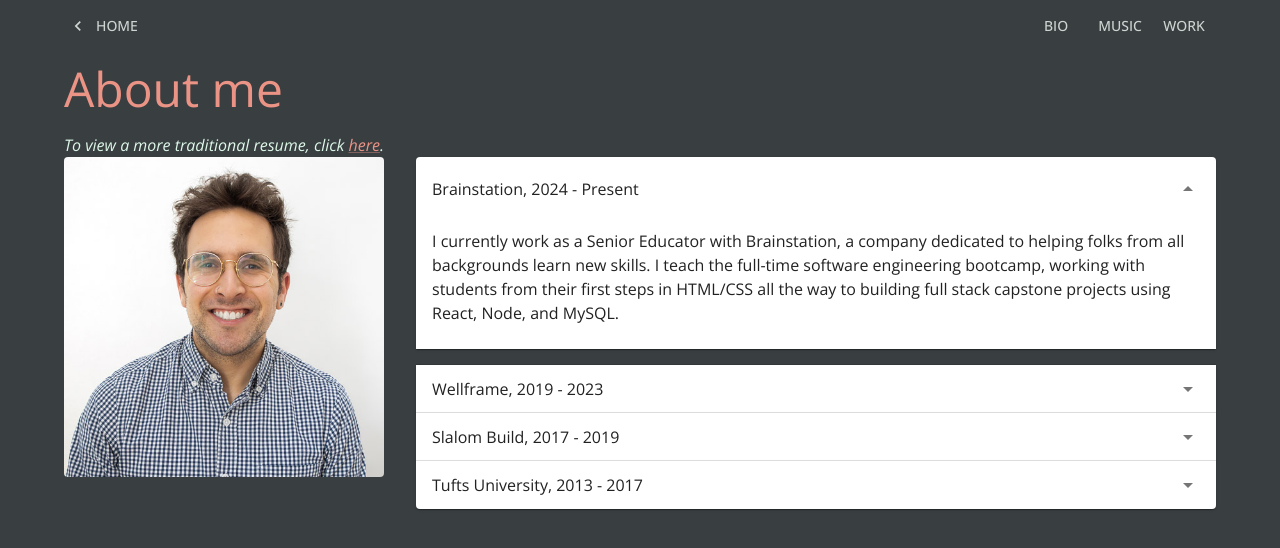
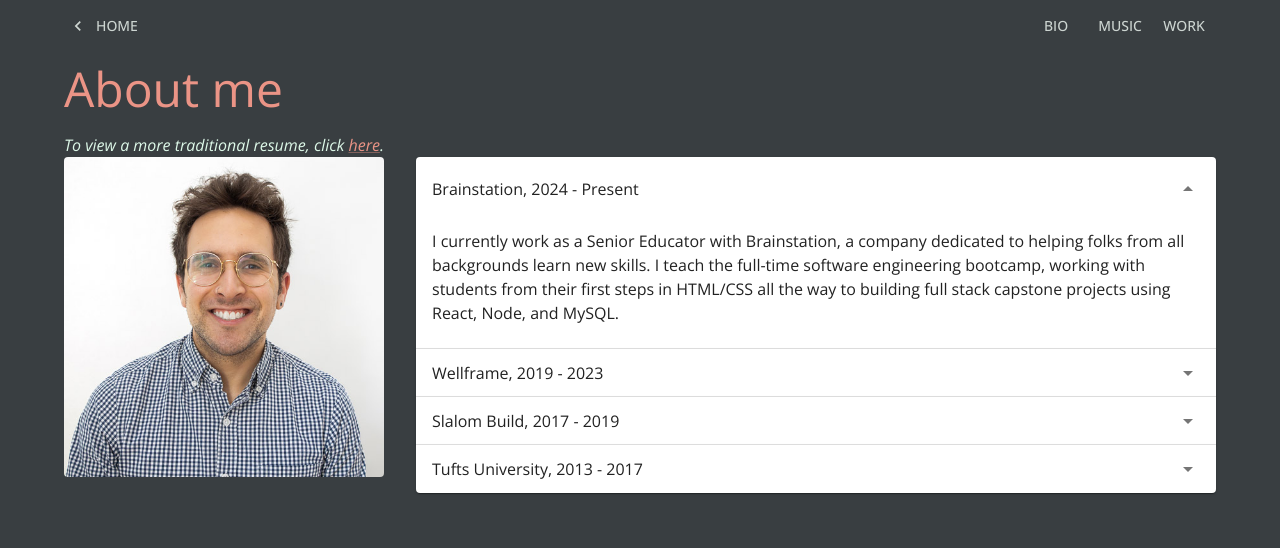
Before and after one commit to eli-boninger/boninger, a React (Vite) app: page /bio in a window 1280 px wide. Shown: the top 548 px of the page. Built offline with nearby package versions, Linux system fonts and the light colour scheme.

Commit message:
Fix up fade transitions

```diff
--- a/src/App.tsx
+++ b/src/App.tsx
@@ -1,13 +1,9 @@
-import React from "react";
-import { Home } from "./pages/home/Home";
 import { css } from "@emotion/react";
-import { Box, Container, useMediaQuery } from "@mui/material";
-import { Outlet, useLocation } from "react-router-dom";
-import { theme } from "./theme";
+import { Box, Container } from "@mui/material";
+import { Outlet, useMatch } from "react-router-dom";
 import { Nav } from "./components/Nav";
 
 const appBox = css({
-  height: "100%",
   minHeight: "100vh",
   width: "100%",
 });
@@ -17,11 +13,11 @@ const appContainer = css({
 });
 
 export const App = () => {
+  const match = useMatch('/')
   return (
     <Box css={appBox} bgcolor={"secondary.main"}>
       <Container maxWidth="lg" css={appContainer}>
-        <Nav />
-        <Home />
+        {!match && <Nav />}
         <Outlet />
       </Container>
     </Box>
--- a/src/components/Nav.tsx
+++ b/src/components/Nav.tsx
@@ -1,6 +1,4 @@
-import React, { useEffect, useState } from "react";
-import { css } from "@emotion/react";
-import { Button, Fade, useMediaQuery } from "@mui/material";
+import { Fade, useMediaQuery } from "@mui/material";
 import { theme } from "../theme";
 import { HamburgerMenu } from "./HamburgerMenu";
 import { Routes } from "./Routes";
@@ -9,26 +7,18 @@ import { ExpandedMenu } from "./ExpandedMenu";
 
 export const Nav = () => {
   const isSmallScreen = useMediaQuery(theme.breakpoints.down("sm"));
-  const navigate = useNavigate();
-  const { pathname } = useLocation();
-  const [isIn, setIsIn] = useState(pathname !== "/");
 
-  useEffect(() => {
-    if (!isIn && pathname !== "/") {
-      setTimeout(() => setIsIn(true), 1000);
-    } else {
-      setIsIn(pathname !== "/");
-    }
-  }, [pathname]);
 
+
+  const nonHomeRoutes = Routes.filter((r) => r.path !== '/');
   return (
-    <Fade in={isIn} timeout={1000}>
-      <nav>
+    <Fade timeout={500} in>
+      <nav css={{ position: 'sticky', top: 0 }}>
         <div>
           {isSmallScreen ? (
-            <HamburgerMenu links={Routes} />
+            <HamburgerMenu links={nonHomeRoutes} />
           ) : (
-            <ExpandedMenu links={Routes} />
+            <ExpandedMenu links={nonHomeRoutes} />
           )}
         </div>
       </nav>
--- a/src/components/Routes.tsx
+++ b/src/components/Routes.tsx
@@ -1,4 +1,5 @@
 import { Bio } from "../pages/bio/Bio";
+import { Home } from "../pages/home/Home";
 import { Music } from "../pages/Music";
 import { WorkSamples } from "../pages/WorkSamples";
 
@@ -9,6 +10,11 @@ export interface Route {
 }
 
 export const Routes: Route[] = [
+  {
+    text: "Home",
+    path: '/',
+    element: <Home />
+  },
   {
     text: "Bio",
     path: "/bio",
--- a/src/pages/BasePage.tsx
+++ b/src/pages/BasePage.tsx
@@ -1,7 +1,6 @@
-import { Button, Fade, Typography } from "@mui/material";
+import { Fade, Typography } from "@mui/material";
 import React, { useEffect } from "react";
 import { useLocation, useNavigate } from "react-router-dom";
-import { css } from "@emotion/react";
 
 interface Props {
   title: string;
--- a/src/pages/bio/Bio.tsx
+++ b/src/pages/bio/Bio.tsx
@@ -3,11 +3,12 @@ import { BasePage } from "../BasePage";
 import { css } from "@emotion/react";
 import imgUrl from "../../assets/pro_photo_3.jpg";
 import styled from "@emotion/styled";
-import MuiAccordion from '@mui/material/Accordion';
+import MuiAccordion, { accordionClasses } from '@mui/material/Accordion';
 import MuiAccordionSummary from '@mui/material/AccordionSummary'
 import { events } from "./BioEvents";
 import { theme } from "../../theme";
 import ArrowDropDownIcon from '@mui/icons-material/ArrowDropDown';
+import { SyntheticEvent, useState } from "react";
 
 
 
@@ -32,9 +33,21 @@ const StyledTypography = styled(Typography)`
   padding: 0.5rem 1rem;
 `
 
-export const Bio = () => (
-  <BasePage title="About me">
-    <div>
+const Accordion = styled(MuiAccordion)({
+  [`&.${accordionClasses.root}.${accordionClasses.expanded}`]: {
+    margin: 0
+  }
+})
+
+export const Bio = () => {
+  const [expanded, setExpanded] = useState<string | false>(events[0].name);
+
+  const handleChange = (panel: string) => (_e: SyntheticEvent, newExpanded: boolean) => {
+    setExpanded(newExpanded ? panel : false)
+  }
+
+  return (
+    <BasePage title="About me">
       <Typography color="primary.light">
         <i>
           To view a more traditional resume, click{" "}
@@ -52,15 +65,14 @@ export const Bio = () => (
         />
         <br />
         <article>
-          {events.map((e, index) => <MuiAccordion key={e.name} defaultExpanded={index === 0}>
+          {events.map((e, index) => <Accordion key={e.name} expanded={e.name === expanded} onChange={handleChange(e.name)}>
             <MuiAccordionSummary expandIcon={<ArrowDropDownIcon />}><Typography>{e.name}, {e.startYear} - {e.endYear}</Typography></MuiAccordionSummary>
             <StyledTypography>
               {e.description()}
             </StyledTypography>
-          </MuiAccordion>)}
+          </Accordion>)}
         </article>
       </main>
-
-    </div>
-  </BasePage>
-);
+    </BasePage>
+  )
+}
--- a/src/pages/bio/BioEvents.tsx
+++ b/src/pages/bio/BioEvents.tsx
@@ -12,14 +12,14 @@ export const events = [
         startYear: "2019",
         endYear: "2023",
         description: () => <>
-            <p>
+            <>
                 Enticed by their mission to help patients receive better healthcare
                 around the clock, I joined Wellframe in 2019 to become part of a much
                 smaller team of engineers focused on a specific product. My main
                 responsibility was the Wellframe Dashboard, a web page where care
                 managers manage and communicate with their patients.
-            </p>
-            <p>I was responsible for the development and deployment of several
+            </>
+            <>I was responsible for the development and deployment of several
                 new features while at Wellframe, including:
                 <ul>
                     <li>
@@ -39,7 +39,7 @@ export const events = [
                 manager dashboard, served by both a Rails API as well as several
                 Spring Boot microservices. These service were deployed via GCP, using
                 GitLab for CI/CD.
-            </p>
+            </>
         </>
     },
     {
--- a/src/pages/home/Home.tsx
+++ b/src/pages/home/Home.tsx
@@ -1,7 +1,6 @@
 import { Fade, Typography } from "@mui/material";
-import React, { useEffect } from "react";
+import { useEffect } from "react";
 import { css } from "@emotion/react";
-import { useLocation, useNavigate } from "react-router-dom";
 import { HomeButtonGroup } from "./HomeButtonGroup";
 
 const titleStyle = css({
@@ -10,15 +9,12 @@ const titleStyle = css({
 });
 
 export const Home = () => {
-  const { pathname } = useLocation();
-  const isRootPath = pathname === "/";
-
   useEffect(() => {
     document.title = "Eli Boninger | Site Home";
   }, []);
 
   return (
-    <Fade timeout={1000} unmountOnExit in={isRootPath}>
+    <Fade timeout={{ enter: 750, exit: 0 }} in>
       <div
         css={{
           display: "flex",
```
Also changed, not shown: index.html (+6 -1 lines).
